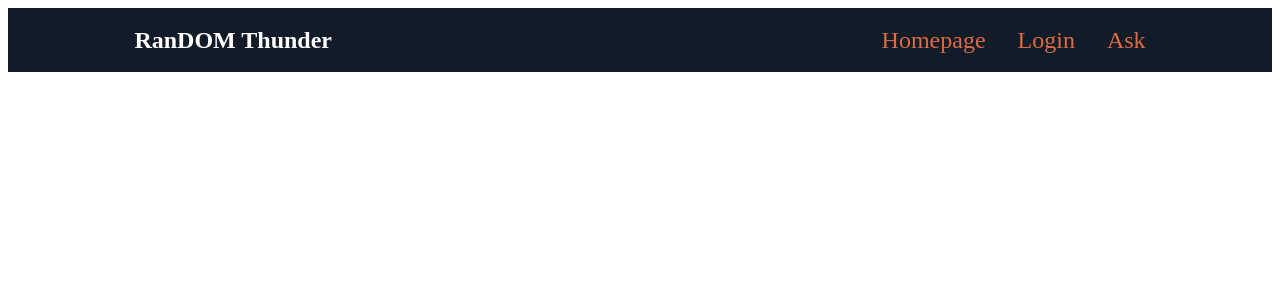
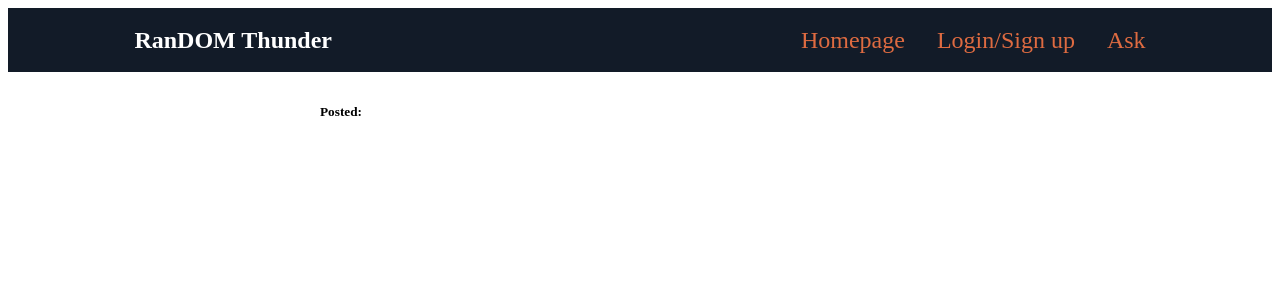
Before and after one commit to Momentum-Team-12/questionbox-team-thunder, a React (Create React App) app: page /QandA in a window 1280 px wide. Shown: the top 300 px of the page. Built offline with nearby package versions, Linux system fonts and the light colour scheme.

Commit message:
added q and a page

```diff
--- a/src/App.js
+++ b/src/App.js
@@ -1,23 +1,21 @@
-import { Route, Routes } from 'react-router-dom';
-import Homepage from './pages/Homepage';
-import Ask from './pages/Ask';
-import Layout from './components/Layout';
-
-
+import { Route, Routes } from "react-router-dom";
+import Homepage from "./pages/Homepage";
+import Layout from "./components/Layout";
+import Question from "./components/Question";
+import Ask from "./pages/Ask";
 
 function App() {
-
   return (
-  <Layout>
-  <Routes>
-    <Route path='/' element={<Homepage />}/>
-    <Route path='/ask' element={<Ask />}/>
-
-  </Routes>
-  </Layout>
-
-  )
-
+    <Layout>
+      <Routes>
+        <Route path="/" element={<Homepage />} />
+        <Route path="/ask" element={<Ask />} />
+        <Route path="/QandA" element={<Question />} />
+        {/* <Route path='/QandA' element={<Answer />}/>
+    <Route path='/QandA' element={<AnswerInput />}/> */}
+      </Routes>
+    </Layout>
+  );
 }
 
 export default App;
--- a/src/components/AnswerInput.js
+++ b/src/components/AnswerInput.js
@@ -21,7 +21,6 @@ function AnswerInput(props) {
     <form className="form" onSubmit={submitHandler}>
       <div className="control">
         <label htmlFor="title">Question Title </label>
-        {/* <input type="text" required id="title" ref={titleInputRef} /> */}
       </div>
       <div className="control">
         <label htmlFor="answer">Answer Description </label>
--- a/src/components/Navbar.jsx
+++ b/src/components/Navbar.jsx
@@ -11,7 +11,7 @@ function Navbar(){
                             <Link to='/'>Homepage</Link>
                         </li>
                         <li>
-                            <Link to='/login'>Login</Link>
+                            <Link to='/login'>Login/Sign up</Link>
                         </li>
                         <li>
                             <Link to='/ask'>Ask</Link>
```
Also changed, not shown: src/pages/QandA.jsx (added, +21 -0 lines).
